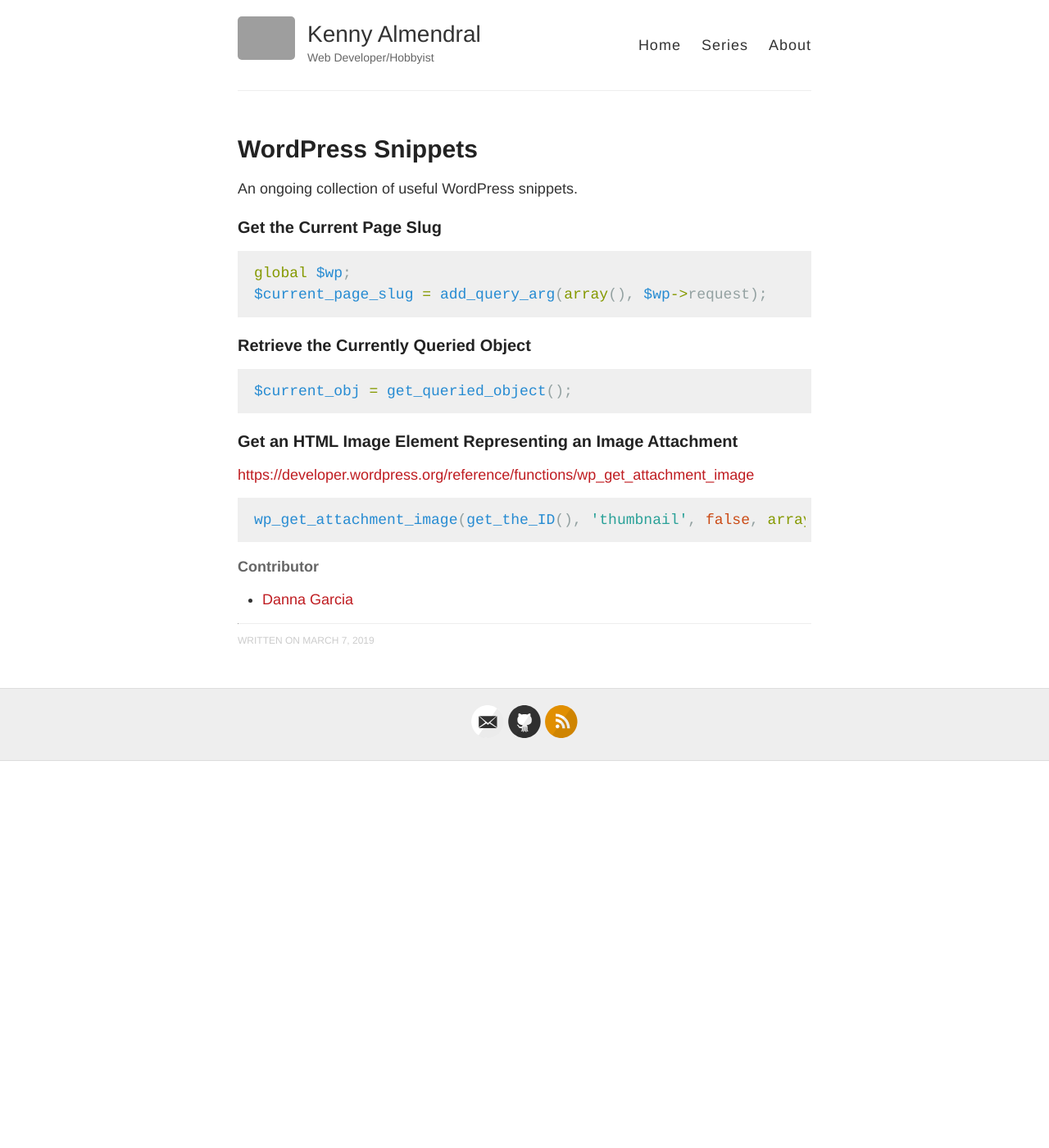
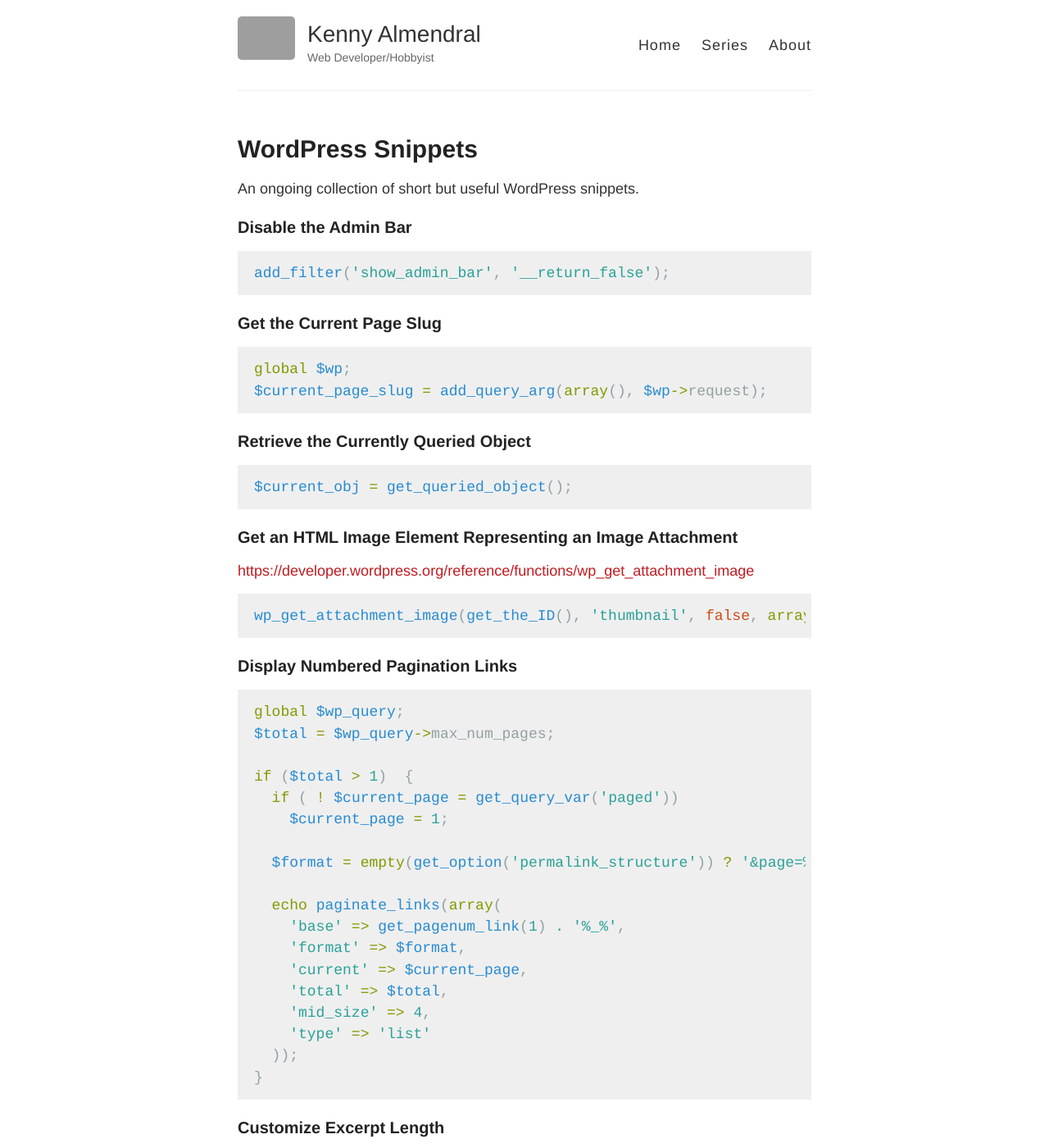
Before and after one commit to kennyalmendral/kennyalmendral.github.io, a Jekyll site: the page built from _posts/2019-03-07-wordpress-snippets.md, in a window 1280 px wide and 1400 px high. Shown: the whole window at 82% size. Built offline with Jekyll 4.4.1, drawn with Linux system fonts in a browser that asks for light colours; some of the changed text lies outside the part shown; grey boxes are pictures that could not be loaded.

Commit message:
Update WordPress Snippets

````diff
--- a/_posts/2019-03-07-wordpress-snippets.md
+++ b/_posts/2019-03-07-wordpress-snippets.md
@@ -3,7 +3,12 @@ layout: post
 title: WordPress Snippets
 ---
 
-An ongoing collection of useful WordPress snippets.
+An ongoing collection of short but useful WordPress snippets.
+
+### Disable the Admin Bar
+```php
+add_filter('show_admin_bar', '__return_false');
+```
 
 ### Get the Current Page Slug
 ```php
@@ -22,6 +27,37 @@ $current_obj = get_queried_object();
 wp_get_attachment_image(get_the_ID(), 'thumbnail', false, array('class' => 'img-responsive'));
 ```
 
+### Display Numbered Pagination Links
+```php
+global $wp_query;
+$total = $wp_query->max_num_pages;
+
+if ($total > 1)  {
+  if ( ! $current_page = get_query_var('paged'))
+    $current_page = 1;
+
+  $format = empty(get_option('permalink_structure')) ? '&page=%#%' : 'page/%#%/';
+
+  echo paginate_links(array(
+    'base' => get_pagenum_link(1) . '%_%',
+    'format' => $format,
+    'current' => $current_page,
+    'total' => $total,
+    'mid_size' => 4,
+    'type' => 'list'
+  ));
+}
+```
+
+### Customize Excerpt Length
+```php
+function custom_excerpt_length($length) {
+  return 40;
+}
+
+add_filter('excerpt_length', 'custom_excerpt_length', 999);
+```
+
 #### Contributor
 + [Danna Garcia](https://github.com/dannamariegarcia){:target="_blank"}
 
````
